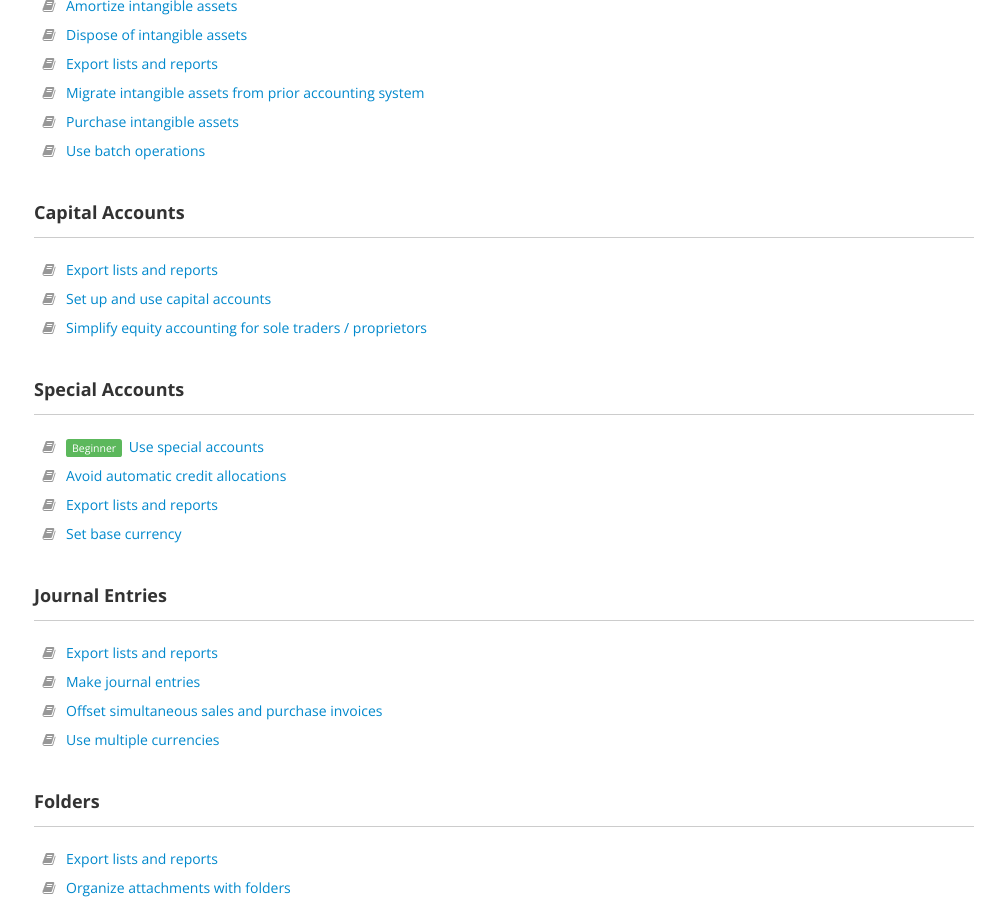
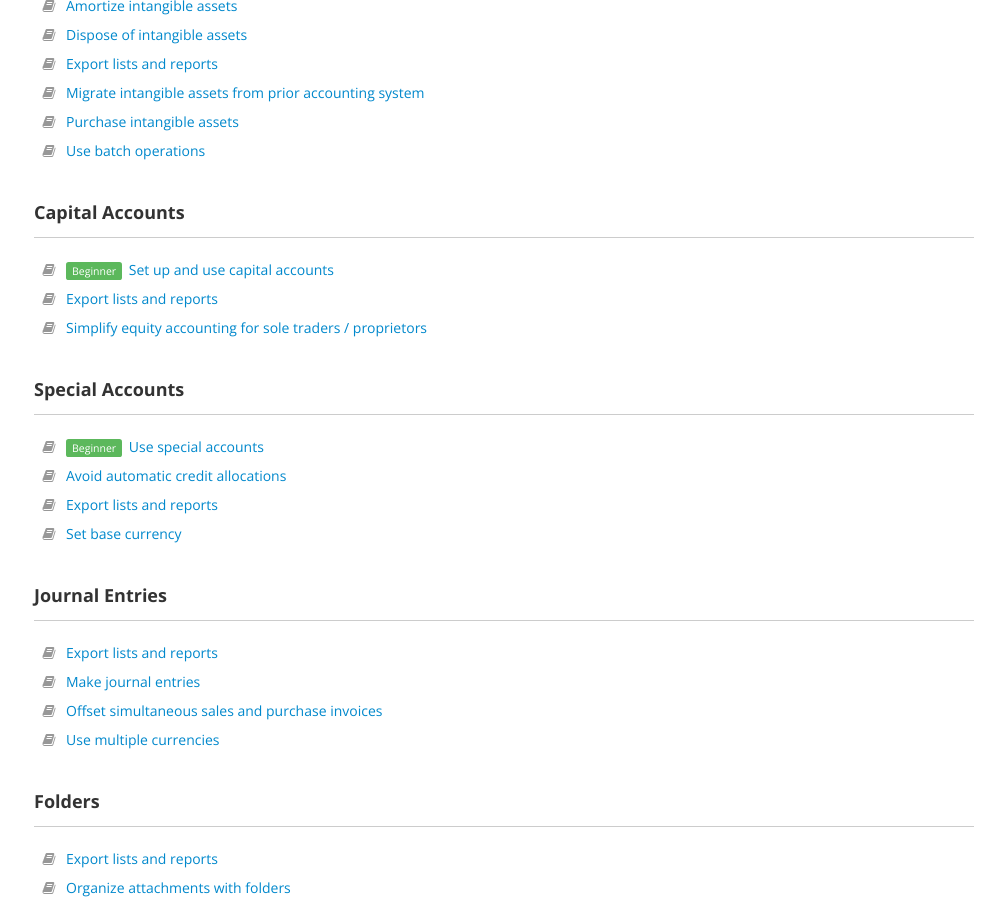
Before and after one commit to 3etechinns/www.manager.io, a Jekyll site: the page built from guides/index.html, in a window 1280 px wide and 900 px high, scrolled down 7721 px. Shown: the whole window, without its empty margins (136-1141 px from the left). Built offline with Jekyll 4.4.1, drawn with Linux system fonts in a browser that asks for light colours; nearby versions of some CDN libraries; comment, search, counter and statistics services are not loaded; some of the changed text lies outside the part shown.

Commit message:
Updating existing guide

```diff
--- a/_guides/8936.html
+++ b/_guides/8936.html
@@ -1,7 +1,7 @@
 ---
 layout: guide
 title: Set up and use capital accounts
-tags: capital-accounts chart-of-accounts capital-subaccounts capital-subaccount-form
+tags: capital-accounts capital-subaccounts capital-subaccount-form beginner
 ---
 <p><strong>Capital accounts</strong> track contributions from, distributions of earnings to, and drawings of owners or others with financial interests in a business entity. They can be adapted to suit any type of entity, including sole proprietors, partnerships, companies, trusts, and funds.</p>
 
```
